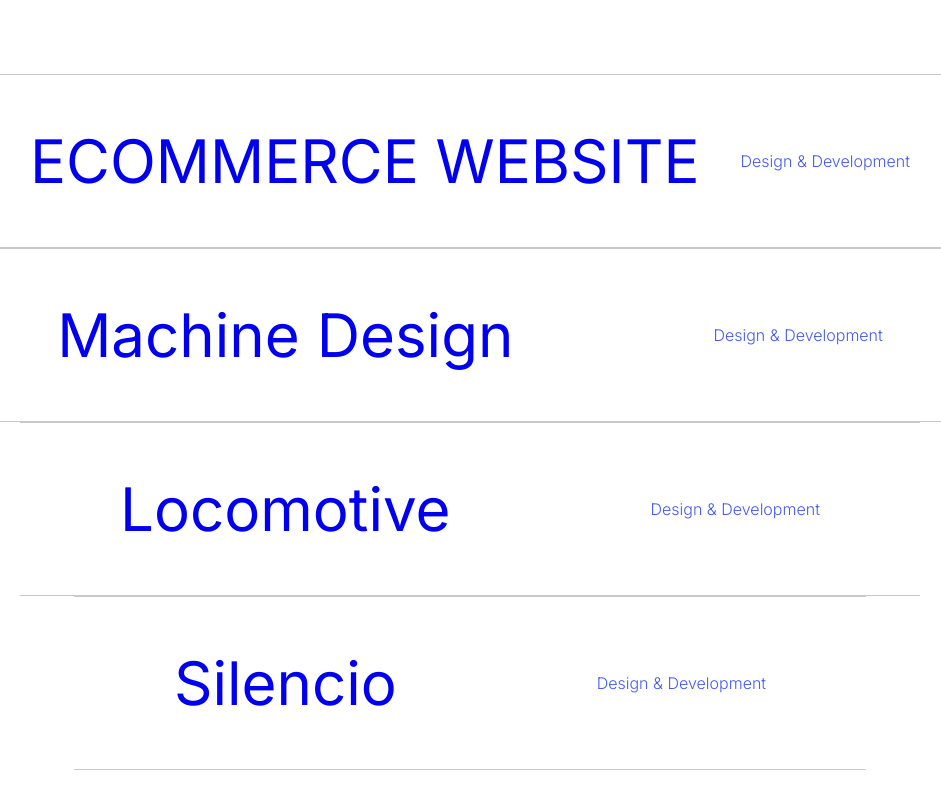
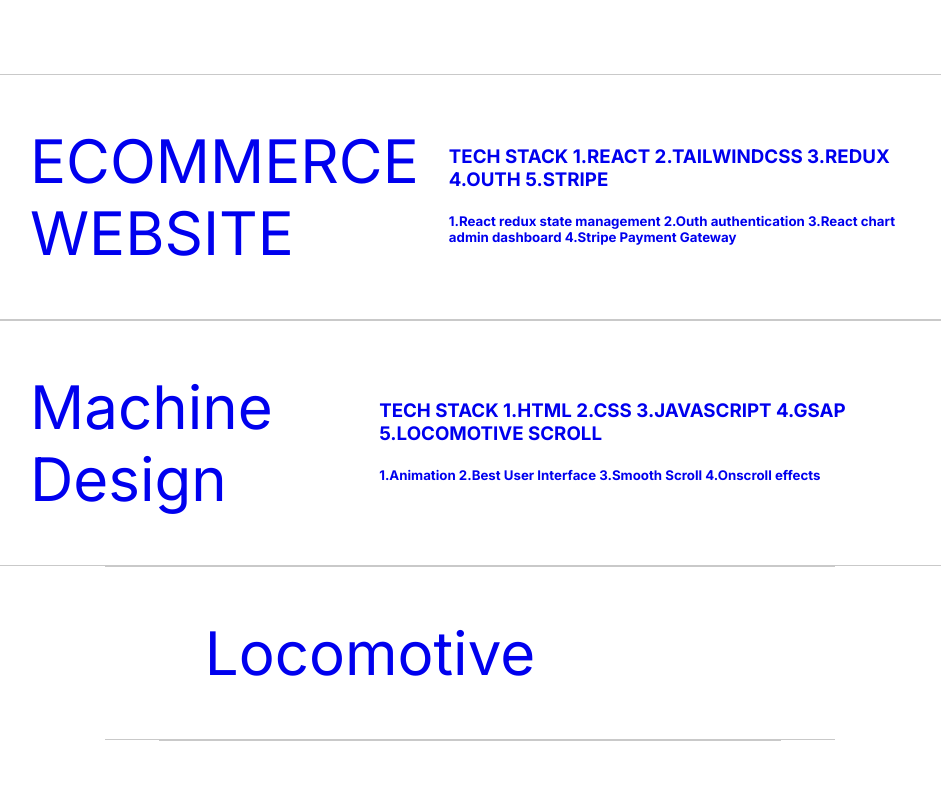
Before and after one commit to Madhyam123/Nextjs_Potofilio, a Next.js app: page / in a window 1280 px wide. Shown: the part 1460-2260 px from the top of the page, without its empty margins (270-1211 px from the left). Built offline with nearby package versions, Linux system fonts and the light colour scheme.

Commit message:
Update index.jsx

```diff
--- a/src/components/Projects/components/project/index.jsx
+++ b/src/components/Projects/components/project/index.jsx
@@ -2,12 +2,24 @@
 import React from 'react'
 import styles from './style.module.scss';
 
-export default function index({index, title, manageModal}) {
+export default function index({index, title,stack,Feature, manageModal}) {
 
     return (
         <div onMouseEnter={(e) => {manageModal(true, index, e.clientX, e.clientY)}} onMouseLeave={(e) => {manageModal(false, index, e.clientX, e.clientY)}} className={styles.project}>
             <h2>{title}</h2>
-            <p>Design & Development</p>
+            <div>
+            <h3>{stack}</h3>
+            <h5>{Feature}</h5>
+            </div>
+
+            {/* <h5>.MONGODB</h5>
+            <h5>.MONGODB</h5>
+            <h5>.MONGODB</h5>
+            <h5>.MONGODB</h5>
+            <h5>.MONGODB</h5>
+            <h5>.MONGODB</h5>
+            <h5>.MONGODB</h5>
+            <h5>.MONGODB</h5> */}
         </div>
     )
 }
```
